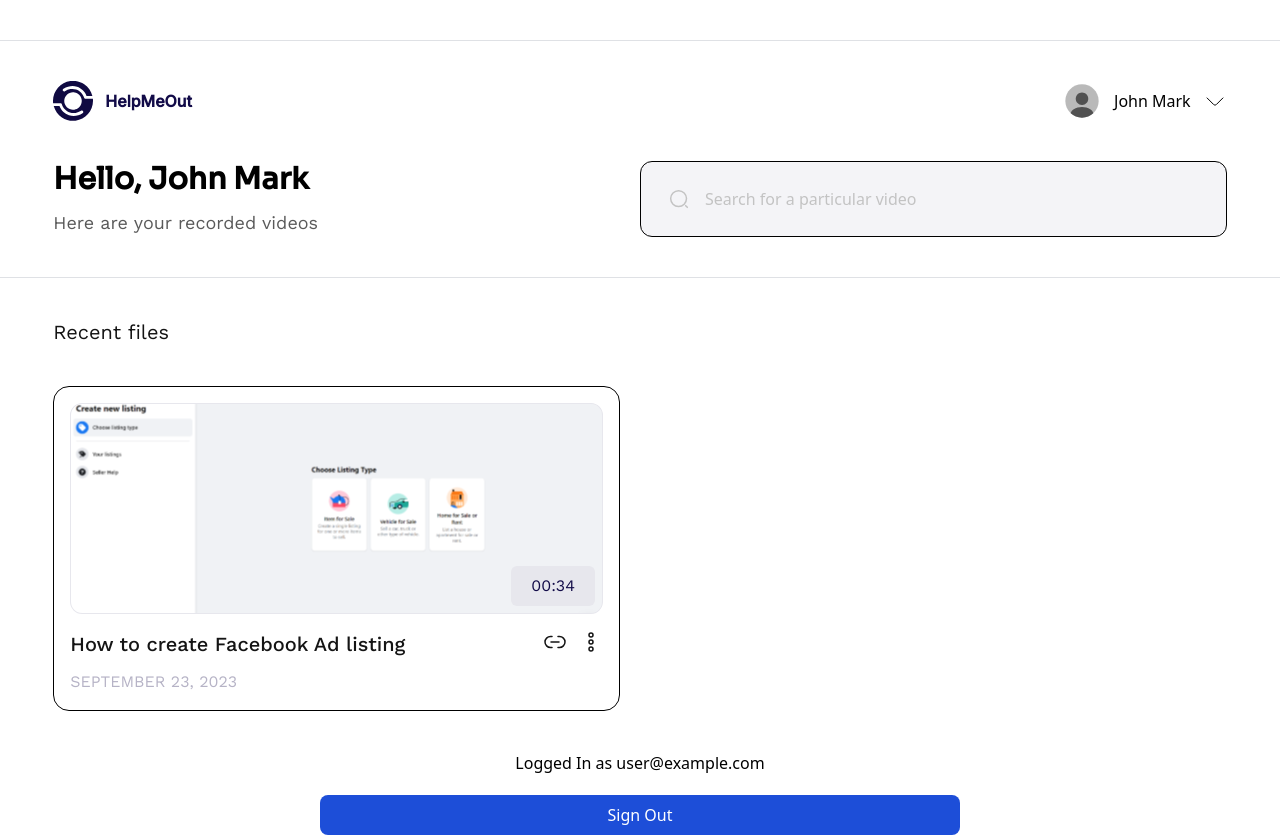
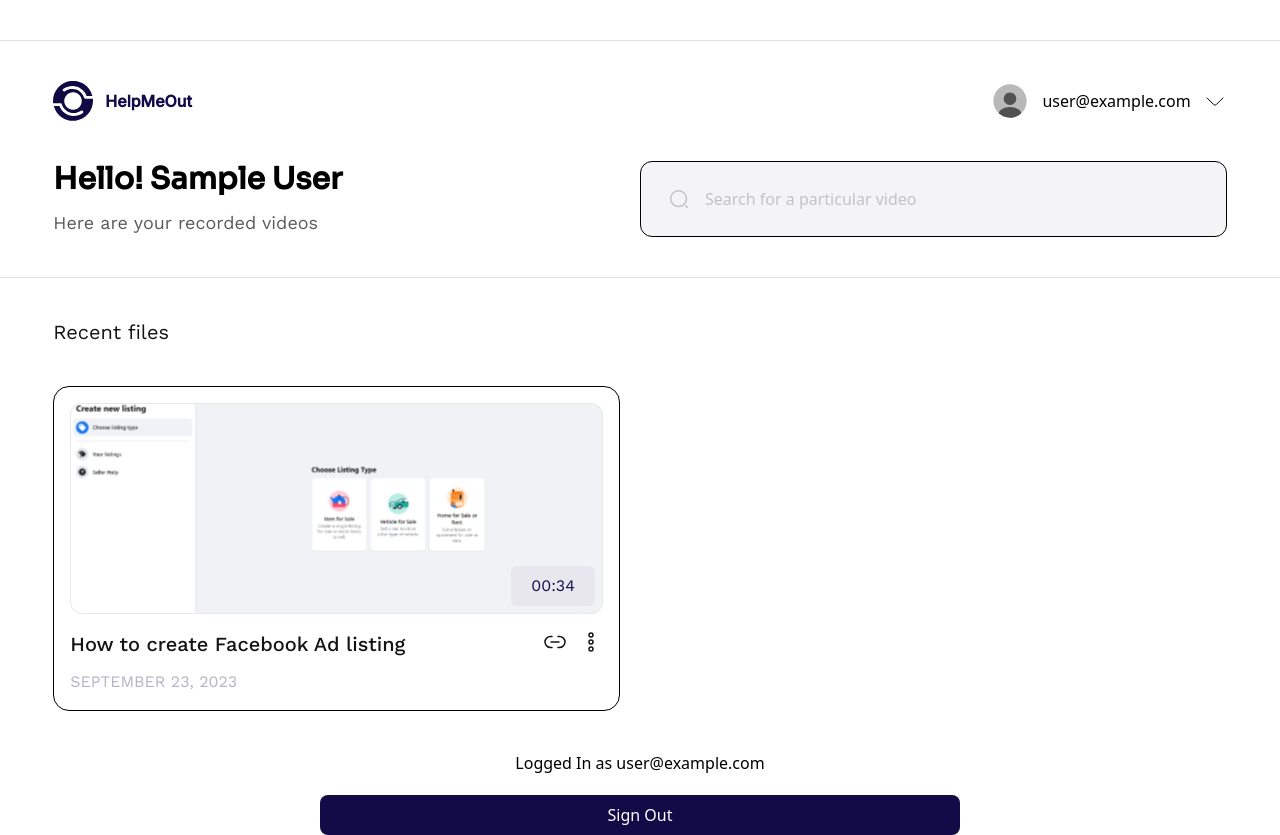
Before and after one commit to oghene-ella/Screen_Recording_App, a React (Vite) app: page /home in a window 1280 px wide. Built offline with nearby package versions, Linux system fonts and the light colour scheme; no server answers; sample sign-in values are in the browser's storage.

Commit message:
fixed the routing and authentication

```diff
--- a/src/App.jsx
+++ b/src/App.jsx
@@ -8,7 +8,8 @@ import Ready from "./pages/Ready.jsx"
 import Features from "./components/LandingPage/Features.jsx";
 import Works from "./components/LandingPage/Works.jsx"
 import RecordSession from "./components/RecordSession.jsx"
-// import NotFound from "./pages/NotFound.jsx";
+import NotFound from "./pages/NotFound.jsx";
+
 
 import { useNavigate } from "react-router-dom";
 
@@ -27,10 +28,14 @@ const App = () => {
 			<Route path="/record" element={<RecordSession />} />
 			<Route path="/pop" element={<Popup />} />
 			<Route path="/login" exact element={<Login />} />
-			<Route path="/home" exact element={<HomePage />} />
+			<Route
+				path="/home"
+				exact
+				element={<HomePage />}
+			/>
 			<Route path="/home/1" exact element={<SubHome />} />
 			<Route path="/ready" exact element={<Ready />} />
-			{/* <Route path="*" element={<NotFound />} /> */}
+			<Route path="*" element={<NotFound />} />
 		</Routes>
 	);
 };
--- a/src/components/Authentication.jsx
+++ b/src/components/Authentication.jsx
@@ -40,7 +40,7 @@ const LoginAuthentication = () => {
 					<p className="text-base">{`Logged In as ${authUser.email}`}</p>
 					<button
 						onClick={userSignOut}
-						className="bg-blue-700 text-white px-4 py-2 w-1/2 rounded-lg hover:bg-blue-500"
+						className="bg-dark_blue text-white px-4 py-2 w-1/2 rounded-lg hover:bg-dark_blue hover:opacity-80"
 					>
 						Sign Out
 					</button>
--- a/src/components/Homepage/Header.jsx
+++ b/src/components/Homepage/Header.jsx
@@ -1,8 +1,30 @@
 import logo from "../../assets/logo.svg";
 import profile from "../../assets/icons/profile-circle.svg";
 import arrow_down from "../../assets/icons/arrow-down.svg"
+import { useState, useEffect } from "react";
+
+import { auth } from "../../config/firebase.js";
+import { onAuthStateChanged } from "firebase/auth";
 
 const Header = () => {
+	const [authUser, setAuthUser] = useState(null);
+
+	useEffect(() => {
+		const authChange = onAuthStateChanged(auth, (user) => {
+			if (user) {
+				setAuthUser(user);
+			} else {
+				setAuthUser(null);
+			}
+		});
+
+		return () => {
+			authChange();
+		};
+	}, []);
+
+
+
 	return (
 		<section className="w-full flex justify-center">
 			<main className="w-11/12 flex justify-between py-10">
@@ -15,8 +37,8 @@ const Header = () => {
 
 				<span className="flex items-center gap-3">
 					<img src={profile} />
-					<p>John Mark</p>
-					<img src={arrow_down} className="hidden sm:block"/>
+					<p>{authUser ? (authUser.email) : ("Guest")}</p>
+					<img src={arrow_down} className="hidden sm:block" />
 				</span>
 			</main>
 		</section>
--- a/src/components/Homepage/Search.jsx
+++ b/src/components/Homepage/Search.jsx
@@ -1,10 +1,33 @@
 import search from "../../assets/icons/search-normal.svg"
+import { useState, useEffect } from "react";
+
+import { auth } from "../../config/firebase.js";
+import { onAuthStateChanged } from "firebase/auth";
+
 const Search = () => {
-  return (
+	const [authUser, setAuthUser] = useState(null);
+
+	useEffect(() => {
+		const authChange = onAuthStateChanged(auth, (user) => {
+			if (user) {
+				setAuthUser(user);
+			} else {
+				setAuthUser(null);
+			}
+		});
+
+		return () => {
+			authChange();
+		};
+	}, []);
+
+	return (
 		<section className="w-full flex justify-center">
 			<main className="w-11/12 flex flex-col sm:flex-row justify-between gap-10 sm:gap-3">
 				<span className="flex flex-col gap-3">
-					<h1 className="font-sora text-3xl font-semibold">Hello, John Mark</h1>
+					<h1 className="font-sora text-3xl font-semibold">
+						Hello! {authUser ? authUser.displayName : "Guest"}
+					</h1>
 					<p className="font-work_sans text-lg text-dark_black opacity-70">
 						Here are your recorded videos
 					</p>
--- a/src/components/Homepage/SubHome/Route.jsx
+++ b/src/components/Homepage/SubHome/Route.jsx
@@ -1,9 +1,10 @@
 import edit from "../../../assets/icons/edit.svg"
+import {Link} from "react-router-dom"
 const Route = () => {
   return (
 		<section className="flex justify-center">
 			<main className="w-11/12 flex flex-col gap-8">
-				<h2 className="font-work_sans text-dark_black opacity-70">Home / Recent Videos / How To Create A Facebook Ad Listing </h2>
+				<Link to="/home" className="font-work_sans text-dark_black opacity-70">Home / Recent Videos / How To Create A Facebook Ad Listing </Link>
 
 				<section className="flex gap-10 sm:gap-5">
 					<h2 className="text-dark_black font-sora text-xl sm:text-2xl font-medium">How To Create A Facebook Ad Listing </h2>
--- a/src/components/Homepage/Video.jsx
+++ b/src/components/Homepage/Video.jsx
@@ -1,15 +1,17 @@
 import videoFrame from "../../assets/icons/video_frame.svg"
 import more from "../../assets/icons/more.svg"
 import link from "../../assets/icons/link.svg"
+import {Link} from "react-router-dom"
 
 const Video = () => {
-  return (
+
+	return (
 		<section className="w-full flex justify-center py-10">
 			<main className="w-11/12 flex flex-col gap-10 h-fit">
 				<h2 className="font-work_sans text-dark_black text-xl">Recent files</h2>
 
 				<section className="h-full grid grid-cols-1 md:grid-cols-2 gap-10">
-					<section className="border border-gray-300 rounded-2xl p-4">
+					<Link to="/home/1" className="border border-gray-300 rounded-2xl p-4">
 						<span className="relative ">
 							<img src={videoFrame} className="bg-cover w-full" />
 							<p className="rounded-md font-work_sans text-dark_blue absolute bottom-2 right-2 px-5 py-2 bg-time_label bg-cover">
@@ -19,20 +21,24 @@ const Video = () => {
 
 						<span className="flex justify-between items-start pt-4">
 							<span className="flex flex-col gap-3">
-								<h1 className="text-dark_black font-work_sans font-medium text-lg md:text-xl ">How to create Facebook Ad listing</h1>
+								<h1
+									className="text-dark_black font-work_sans font-medium text-lg md:text-xl "
+								>
+									How to create Facebook Ad listing
+								</h1>
 								<p className="font-work_sans text-border">SEPTEMBER 23, 2023</p>
 							</span>
 
-                            <span className="flex gap-3">
-                                <img src={link} />
-                                <img src={more} />
-                            </span>
+							<span className="flex gap-3">
+								<img src={link} />
+								<img src={more} />
+							</span>
 						</span>
-					</section>
+					</Link>
 				</section>
 			</main>
 		</section>
 	);
-}
+};
 
 export default Video
--- a/src/components/Ready/Account.jsx
+++ b/src/components/Ready/Account.jsx
@@ -1,3 +1,5 @@
+import {Link} from "react-router-dom"
+
 const Account = () => {
   return (
 		<section className="flex justify-center bg-account p-10">
@@ -11,7 +13,7 @@ const Account = () => {
 				</button>
 				<p className="font-sora text-lg text-account_gray flex flex-col sm:flex-row gap-2 font-semibold text-center">
 					Don’t have an account?
-					<a href="/login" className="underline text-dark_blue font-normal cursor-pointer">Create account</a>
+					<Link to="/login" className="underline text-dark_blue font-normal cursor-pointer">Create account</Link>
 				</p>
 			</main>
 		</section>
--- a/src/config/firebase.js
+++ b/src/config/firebase.js
@@ -4,8 +4,7 @@ import { getAuth, GoogleAuthProvider } from "firebase/auth";
 // TODO: Add SDKs for Firebase products that you want to use
 
 const firebaseConfig = {
-    // apiKey: import.meta.env.VITE_API_KEY,
-    apiKey: "AIzaSyDls9ciYgRQ34I1hEwhcSkRxHKFVtJD9f0",
+    apiKey: import.meta.env.VITE_API_KEY,
     authDomain: "screenrecord-46186.firebaseapp.com",
     projectId: "screenrecord-46186",
     storageBucket: "screenrecord-46186.appspot.com",
```
Also changed, not shown: src/pages/HomePage.jsx (+3 -4 lines).
